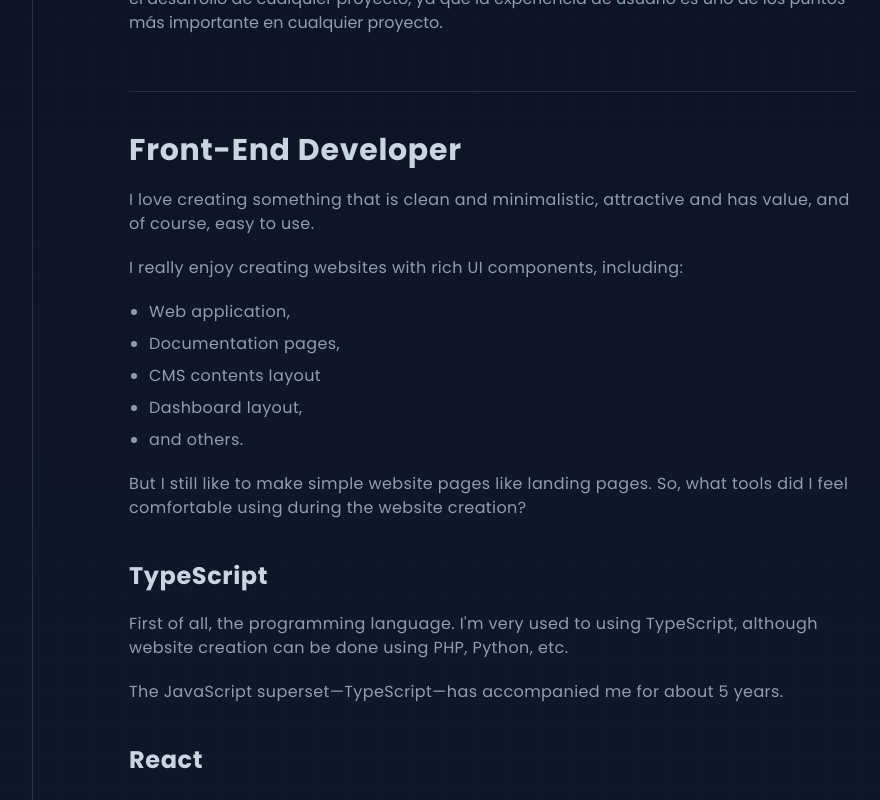
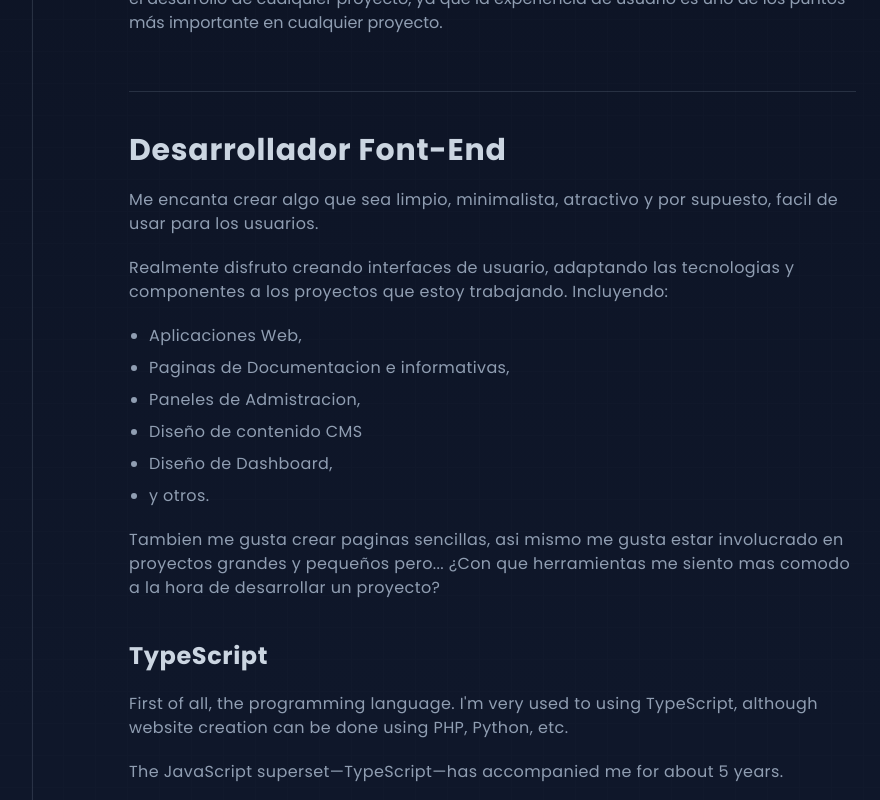
Before and after one commit to ImJars/Development-full-coding, a React (Vite) app: page /skills in a window 1280 px wide. Shown: the part 717-1517 px from the top of the page, without its empty margins (32-912 px from the left). Built offline with nearby package versions, Linux system fonts and the light colour scheme.

Commit message:
Update skills.jsx

```diff
--- a/src/skills.jsx
+++ b/src/skills.jsx
@@ -274,31 +274,28 @@ function Skills() {
                 <div ref={refAnimateScroll}>
                   <div ref={refAnimate} className="mt-10">
                     <h1 className="text-text-white-gray text-3xl font-bold tracking-wide">
-                      Front-End Developer
+                      Desarrollador Font-End
                     </h1>
                     <h2 className="text-text-general text-base tracking-wide mt-5">
-                      I love creating something that is clean and minimalistic,
-                      attractive and has value, and of course, easy to use.
+                      Me encanta crear algo que sea limpio, minimalista, atractivo y por supuesto, facil de usar para los usuarios.
                     </h2>
                     <div className="mt-5 text-text-general text-base tracking-wide">
                       <h1 className="mb-5">
-                        I really enjoy creating websites with rich UI
-                        components, including:
+                        Realmente disfruto creando interfaces de usuario, adaptando las tecnologias y componentes a los proyectos que estoy trabajando. Incluyendo:
                       </h1>
                       <ul className="list-disc ml-5 space-y-2">
-                        <li>Web application,</li>
-                        <li>Documentation pages,</li>
-                        <li>CMS contents layout</li>
-                        <li>Dashboard layout,</li>
-                        <li>and others.</li>
+                        <li>Aplicaciones Web,</li>
+                        <li>Paginas de Documentacion e informativas,</li>
+                        <li>Paneles de Admistracion,</li>
+                        <li>Diseño de contenido CMS</li>
+                        <li>Diseño de Dashboard,</li>
+                        <li>y otros.</li>
                       </ul>
                     </div>
                   </div>
                   <div className="text-text-general text-base tracking-wide mt-5">
                     <p>
-                      But I still like to make simple website pages like landing
-                      pages. So, what tools did I feel comfortable using during
-                      the website creation?
+                      Tambien me gusta crear paginas sencillas, asi mismo me gusta estar involucrado en proyectos grandes y pequeños pero... ¿Con que herramientas me siento mas comodo a la hora de desarrollar un proyecto?
                     </p>
                   </div>
                   <div>
```
